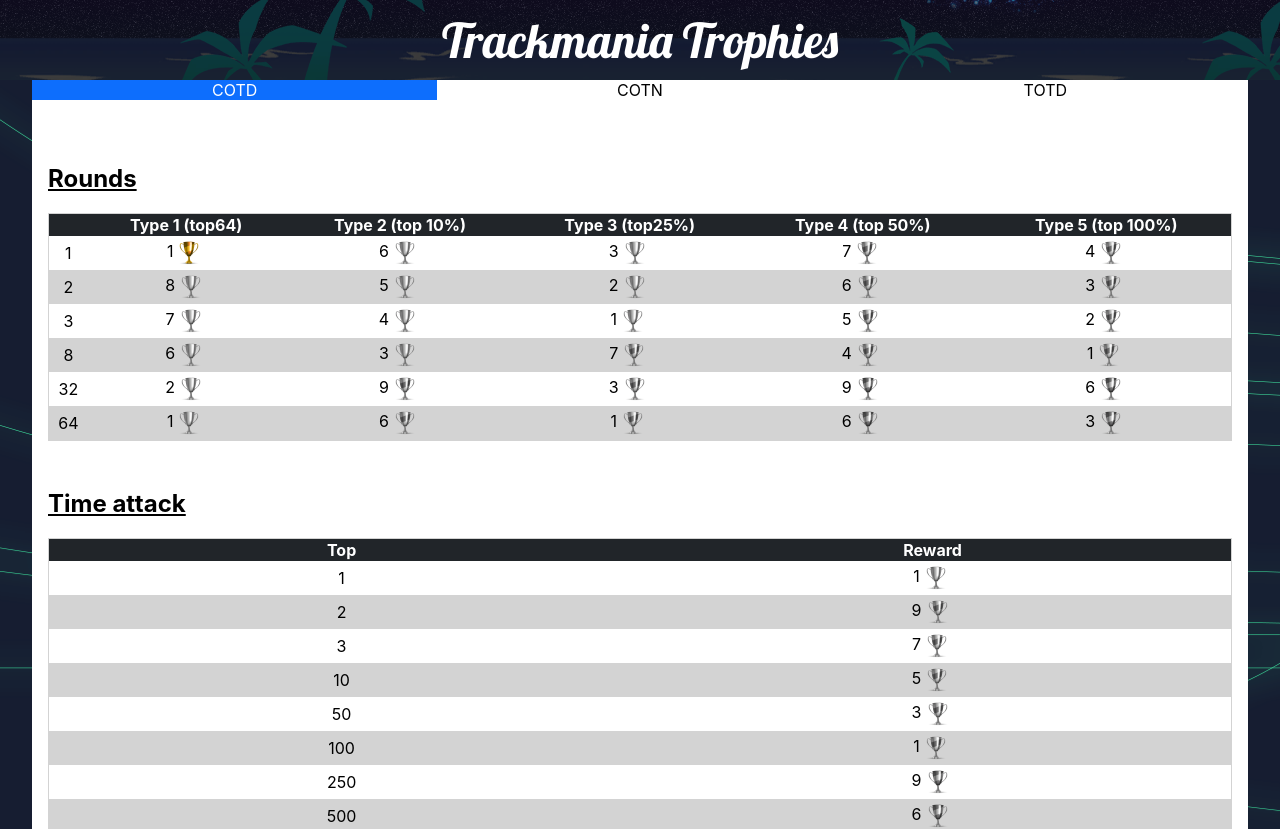
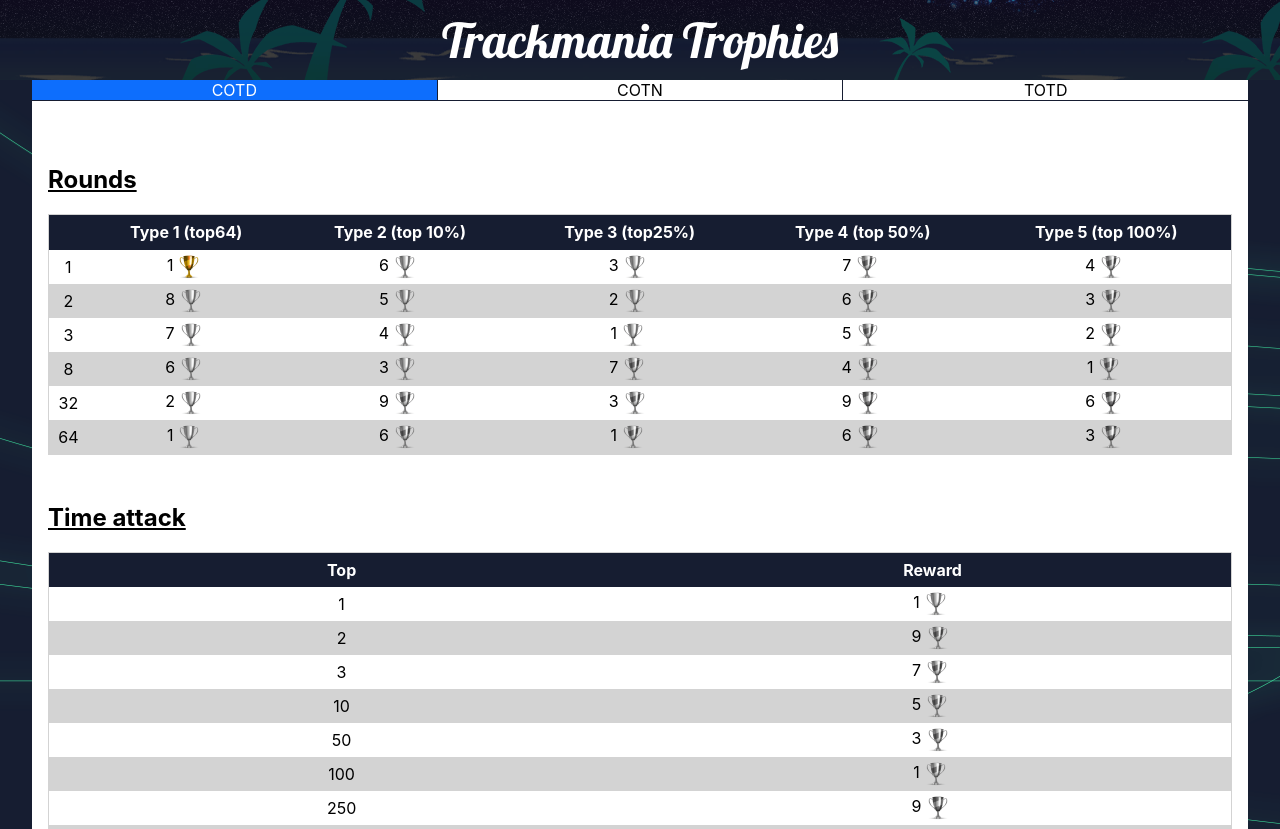
Before and after one commit to Shinestr8/ghp-test, a React (Create React App) app: page / in a window 1280 px wide. Shown: the top 829 px of the page. Built offline with nearby package versions, Linux system fonts and the light colour scheme.

Commit message:
improved table style

```diff
--- a/src/Trackmania/trackmania.css
+++ b/src/Trackmania/trackmania.css
@@ -22,6 +22,11 @@
 .menu{
     width: 100%;
     text-align: center;
+    border-bottom: 1px solid #161D31;
+}
+
+.menu:not(:last-child){
+  border-right: 1px solid #161D31;
 }
 
 .menu:hover{
@@ -42,8 +47,8 @@
   }
 
   .trophy-earnings-table thead{
-    /* border-bottom: 1px solid lightgray; */
-    background-color: #212529;
+    background-color: #161D31;
+    height: 2.2rem;
     color: white
   }
 
```
